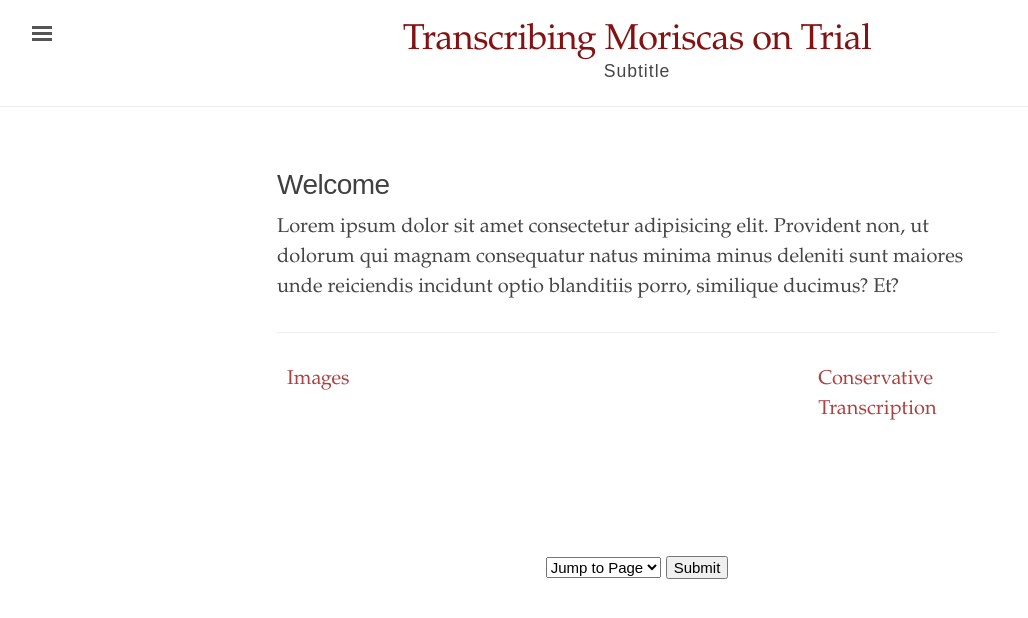
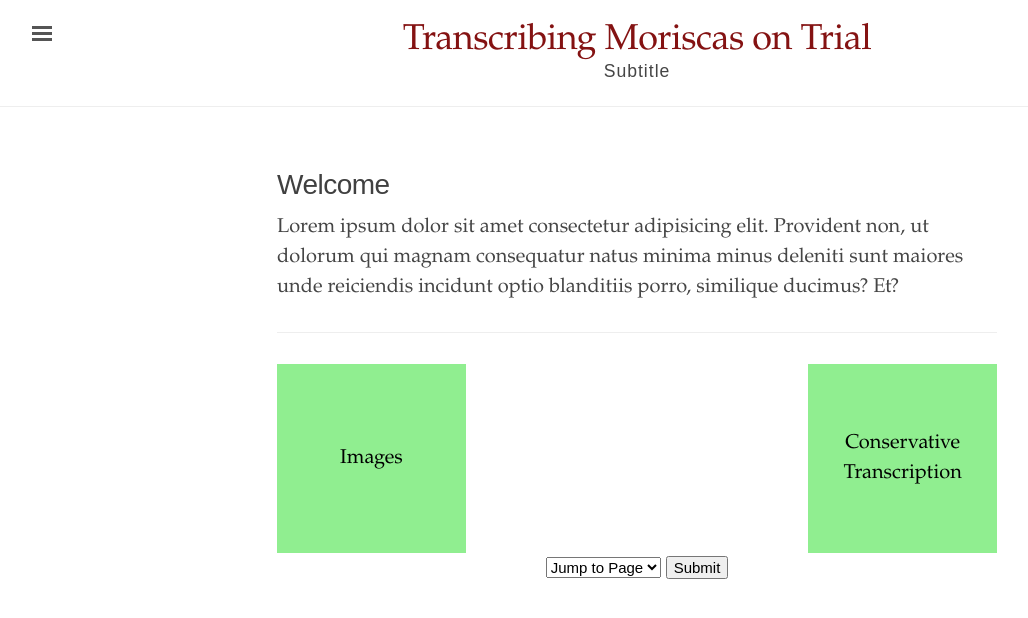
Before and after one commit to digbmc/moriscos-daimel, a Jekyll site: the page built from index.html, in a window 1280 px wide. Shown: the top 618 px of the page, without its empty margins (3-1031 px from the left). Built offline with Jekyll 4.4.1, drawn with Linux system fonts in a browser that asks for light colours.

Commit message:
Edited select boxes on home.

```diff
--- a/_sass/_ed.scss
+++ b/_sass/_ed.scss
@@ -815,21 +815,23 @@ div.editions {
 }
 div.editions a {
   display: block;
-  color: #ac4142
+  text-align: center;
+  /*color: #ac4142*/
 }
 .box {
-  position: relative;
+  /*position: relative;*/
+  display: flex;
+  justify-content: center;
+  align-items: center;
+
   height: 9.44em;
   width: 9.44em;
+  background-color: lightgreen;
 }
 .box span {
-  display: block;
-  /*color: white;*/
-  position: absolute;
-  width: 100%;
-  /*font-weight: 700;*/
-  padding-left: 10px;
+  color: black;
   font-size: 1em;
+  text-align: center;
 }
 .jump_container {
   text-align: center;
```
